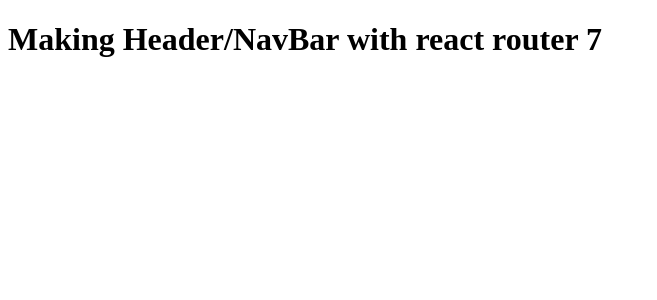
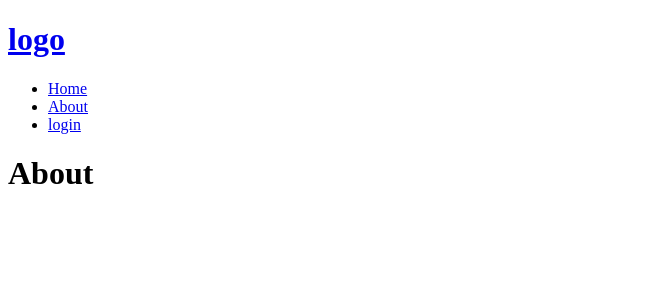
Before and after one commit to muskan-chouhan/react, a React (Vite) app in the folder header-router-1/: page /about in a window 1280 px wide. Shown: the top 300 px of the page, without its empty margins (0-657 px from the left). Built offline with nearby package versions, Linux system fonts and the light colour scheme.

Commit message:
create navbar

```diff
--- /dev/null
+++ b/header-router-1/src/About.jsx
@@ -0,0 +1,9 @@
+function About() {
+  return (
+    <>
+    <h1>About</h1>
+    </>
+  )
+}
+
+export default About
--- a/header-router-1/src/App.jsx
+++ b/header-router-1/src/App.jsx
@@ -1,7 +1,20 @@
+import {Route, Routes} from 'react-router'
+import Home from './Home'
+import About from './About'
+import Login from './Login'
+import NavBar from './NavBar'
 function App() {
+
   return (
     <>
-    <h1>Making Header/NavBar with react router 7</h1>
+    <NavBar/>
+    <Routes>
+      <Route path='/' element={<Home/>}/>
+      <Route path='/about' element={<About/>}/>
+      <Route path='/login' element={<Login/>}/>
+    </Routes>
+
+
     </>
   )
 }
--- /dev/null
+++ b/header-router-1/src/Home.jsx
@@ -0,0 +1,9 @@
+function Home() {
+  return (
+    <>
+    <h1>Home</h1>
+    </>
+  )
+}
+
+export default Home
--- /dev/null
+++ b/header-router-1/src/Login.jsx
@@ -0,0 +1,9 @@
+function Login() {
+  return (
+    <>
+    <h1>login</h1>
+    </>
+  )
+}
+
+export default Login
--- /dev/null
+++ b/header-router-1/src/NavBar.jsx
@@ -0,0 +1,17 @@
+import { Link } from "react-router"
+export default function NavBar() {
+    return (<div>
+        <div>
+            <Link className="link"><h1>logo</h1></Link>
+        </div>
+        <div>
+            <ul>
+                <li><Link className="link" to= '/'>Home</Link></li>
+                <li><Link className="link" to= '/about'>About</Link></li>
+                <li><Link className="link" to= '/login'>login</Link></li>
+            </ul>
+        </div>
+    </div>
+
+    )
+}
```
